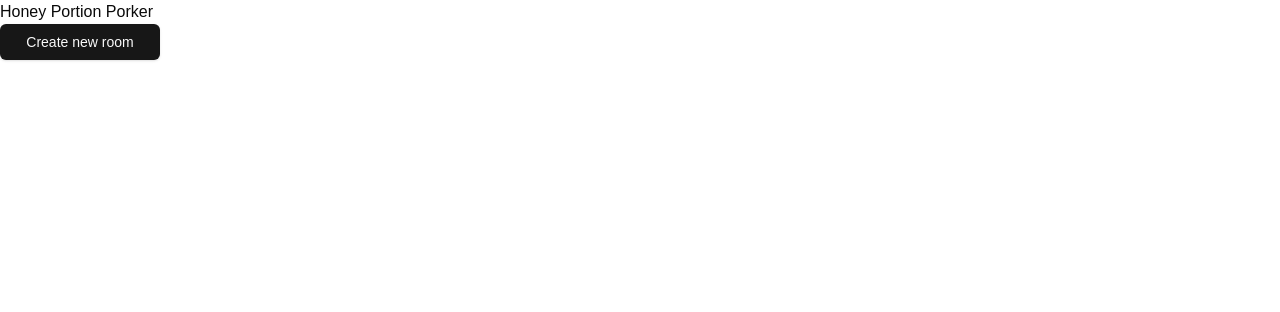
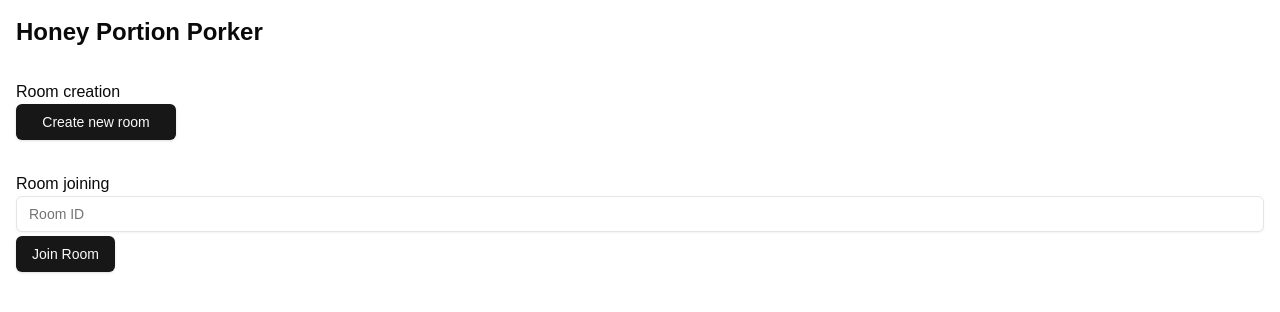
Before and after one commit to harusame0616/honey-portion-porker, a Next.js app in the folder web/: page / in a window 1280 px wide. Shown: the top 312 px of the page. Built offline with nearby package versions, Linux system fonts and the light colour scheme.

Commit message:
既存ルームへの参加追加

```diff
--- /dev/null
+++ b/web/src/app/_actions/join-room-action.ts
@@ -0,0 +1,41 @@
+"use server";
+
+import { createClient } from "@/lib/supabase/server";
+import { redirect } from "next/navigation";
+import * as v from "valibot";
+
+const actionParamsSchema = v.object({
+  roomId: v.pipe(v.string(), v.uuid()),
+});
+
+export async function joinRoomAction(
+  state: any,
+  formData: FormData
+): Promise<{ success: false; message: string }> {
+  const paramsParsedResult = v.safeParse(
+    actionParamsSchema,
+    Object.fromEntries(formData.entries())
+  );
+  if (!paramsParsedResult.success) {
+    return { success: false as const, message: "The room id is invalid" };
+  }
+
+  const client = await createClient();
+
+  const result = await client
+    .from("room")
+    .select("*")
+    .or(
+      `memberRoomId.eq.${paramsParsedResult.output.roomId},ownerRoomId.eq.${paramsParsedResult.output.roomId}`
+    )
+    .single();
+
+  if (result.error) {
+    return {
+      success: false,
+      message: "The room is not found",
+    };
+  }
+
+  return redirect(`/rooms/${paramsParsedResult.output.roomId}`);
+}
--- a/web/src/app/page.tsx
+++ b/web/src/app/page.tsx
@@ -1,12 +1,18 @@
 import { NewRoomCreationForm } from "./new-room-creation-form";
+import { RoomJoiningForm } from "./room-joining-form";
 
 export default function Home() {
   return (
-    <div>
-      <h1>Honey Portion Porker</h1>
-      <main>
+    <div className="p-4">
+      <h1 className="font-bold text-2xl mb-8">Honey Portion Porker</h1>
+      <main className="flex flex-col gap-8">
         <div>
+          <h2>Room creation</h2>
           <NewRoomCreationForm />
+        </div>
+        <div>
+          <h2>Room joining</h2>
+          <RoomJoiningForm />
         </div>
       </main>
     </div>
--- /dev/null
+++ b/web/src/app/room-joining-form.tsx
@@ -0,0 +1,21 @@
+"use client";
+import { Button } from "@/components/ui/button";
+import { Input } from "@/components/ui/input";
+import Form from "next/form";
+import { useActionState } from "react";
+import { joinRoomAction } from "./_actions/join-room-action";
+
+export function RoomJoiningForm() {
+  const [state, formAction, isPending] = useActionState(joinRoomAction, {
+    success: false,
+    message: "",
+  });
+
+  return (
+    <Form action={formAction}>
+      <Input type="text" placeholder="Room ID" name="roomId" className="mb-1" />
+      <Button disabled={isPending}>Join Room</Button>
+      <div>{!state.success && state.message}</div>
+    </Form>
+  );
+}
```
